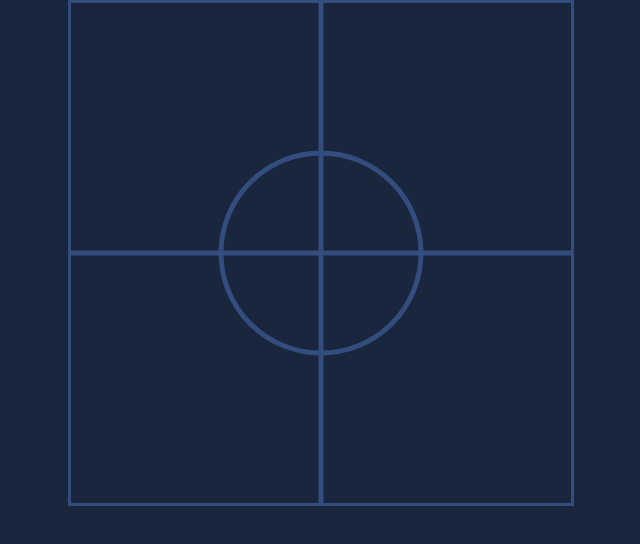
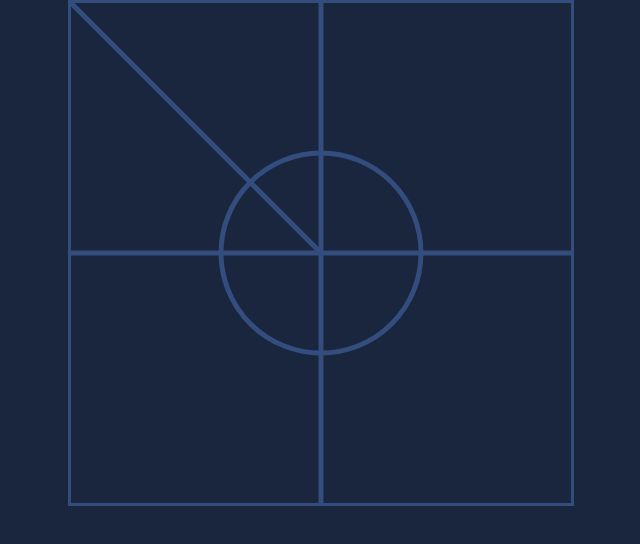
Before and after one commit to EmanuelLeco/trigonometry-cheatsheet, a Vue app: page / in a window 1280 px wide. Shown: the top 544 px of the page, without its empty margins (319-959 px from the left). Built offline with nearby package versions, Linux system fonts and the light colour scheme.

Commit message:
add line moving to mouse pointer

```diff
--- a/src/components/UnitCircle.vue
+++ b/src/components/UnitCircle.vue
@@ -8,14 +8,63 @@
 		xmlns="http://www.w3.org/2000/svg"
 	>
 		<circle cx="250" cy="250" r="100" />
-		<line class="dashed" x1="0" y1="250" x2="500" y2="250" />
-		<line class="dashed" x1="250" y1="0" x2="250" y2="500" />
+		<line x1="0" y1="250" x2="500" y2="250" />
+		<line x1="250" y1="0" x2="250" y2="500" />
+		<!-- -- angle line -- -->
+		<line x1="250" y1="250" :x2="endOfLine.x" :y2="endOfLine.y" />
+		<!-- -- -- -->
+		<!-- position relative to svg fix -->
+		<rect width="500" height="500" />
 	</svg>
 </template>
 
 <script>
 	export default {
 		name: 'UnitCircle',
+		data() {
+			return {
+				mousePosition: {
+					x: 0,
+					y: 0,
+				},
+			};
+		},
+		computed: {
+			// mouse position relative to the center of the graph
+			a() {
+				return this.mousePosition.x - 250;
+			},
+			b() {
+				return this.mousePosition.y - 250;
+			},
+
+			endOfLine() {
+				let x, y;
+				let a = this.a,
+					b = this.b;
+
+				x = a < 0 ? 0 : 500;
+				y = b < 0 ? 0 : 500;
+
+				if (Math.abs(a) > Math.abs(b)) {
+					y = Math.round((b * 250) / Math.abs(a)) + 250;
+				} else if (Math.abs(a) < Math.abs(b)) {
+					x = Math.round((a * 250) / Math.abs(b)) + 250;
+				}
+
+				return { x: x, y: y };
+			},
+		},
+		methods: {
+			getPosition(e) {
+				// update mouse position props
+				let rect = e.target.getBoundingClientRect();
+				this.mousePosition = {
+					x: e.clientX - rect.left,
+					y: e.clientY - rect.top,
+				};
+			},
+		},
 	};
 </script>
 
@@ -31,5 +80,10 @@
 	line {
 		stroke: var(--fg);
 		stroke-width: 5px;
+		stroke-linecap: round;
+	}
+
+	rect {
+		opacity: 0;
 	}
 </style>
```
